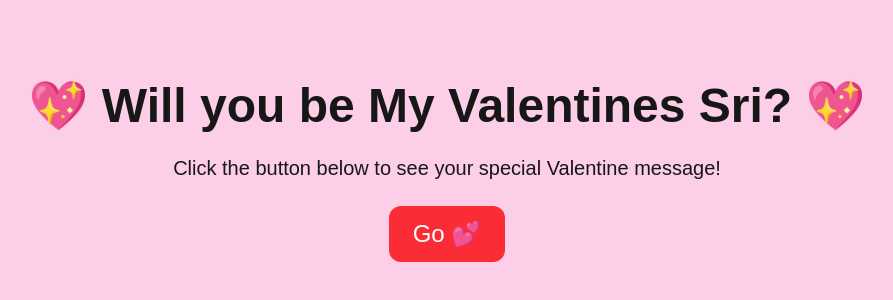
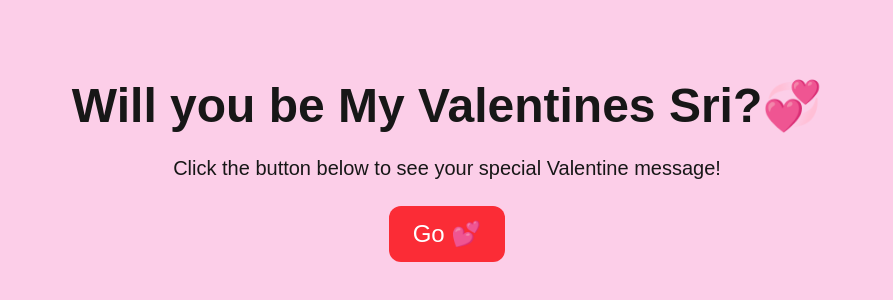
Before and after one commit to Am1kvihaan/test2, a Next.js app: page / in a window 1280 px wide. Shown: the part 228-528 px from the top of the page, without its empty margins (193-1086 px from the left). Built offline with nearby package versions, Linux system fonts and the light colour scheme.

Commit message:
Update Valentine message text and emoji

```diff
--- a/app/page.tsx
+++ b/app/page.tsx
@@ -10,7 +10,7 @@ export default function Home() {
 
   return (
     <div className="flex flex-col items-center justify-center h-screen bg-pink-200 text-center p-4">
-      <h1 className="text-5xl font-bold mb-6">💖 Will you be My Valentines Sri?  💖</h1>
+      <h1 className="text-5xl font-bold mb-6">Will you be My Valentines Sri?💞</h1>
       <p className="text-xl mb-6">
         Click the button below to see your special Valentine message!
       </p>
```
